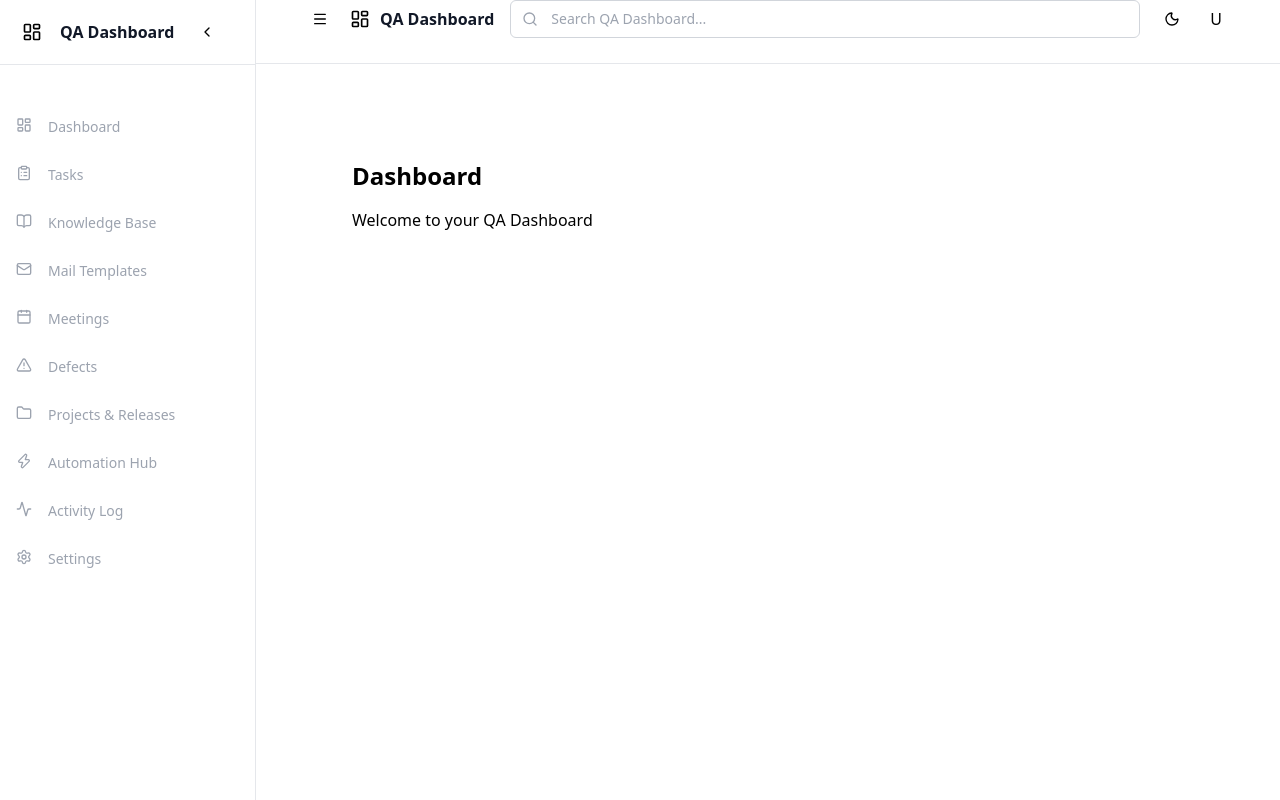
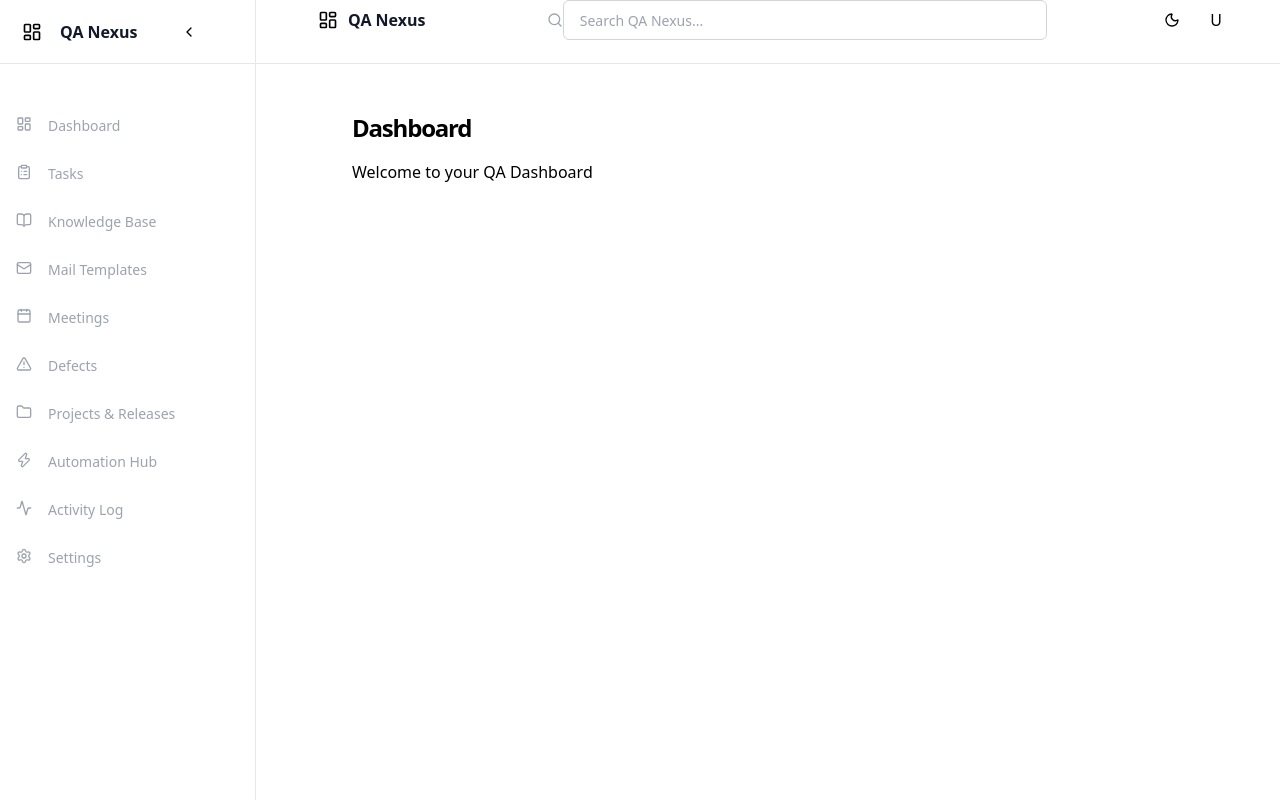
Before and after one commit to Dhanush03Kumar/QA-Nexus, a React (Vite) app: page / in a window 1280 px wide. Built offline with nearby package versions, Linux system fonts and the light colour scheme.

Commit message:
Fix: UI alignment Phase 1

```diff
--- a/src/app/layout-styles.ts
+++ b/src/app/layout-styles.ts
@@ -23,7 +23,7 @@ export const headerClassNames = {
 
 /* Content Styles */
 export const contentClasses = {
-  base: 'flex-1 min-w-0 bg-white dark:bg-gray-900 overflow-y-auto p-6 sm:p-8 lg:p-12',
+  base: 'flex-1 min-w-0 bg-white dark:bg-gray-900 overflow-y-auto px-6 sm:px-8 lg:px-12 pt-6 pb-4',
 }
 
 /* Sidebar Styles */
@@ -39,7 +39,7 @@ export const sidebarClasses = {
 /* Navigation Item Styles */
 export const navItemClasses = {
   base: 'flex items-center px-4 py-3 text-sm font-medium transition-colors duration-200 rounded-md',
-  active: 'bg-primary/50 text-primary-600 border-l-4 border-primary pl-3',
+  active: 'bg-primary/10 text-primary rounded-md',
   inactive: 'text-gray-400 hover:bg-gray-50 dark:hover:bg-gray-700/50 hover:text-gray-900 dark:hover:text-white',
   icon: 'flex-shrink-0 h-5 w-5',
 }
@@ -57,13 +57,13 @@ export const interactionStates = {
 
 /* Typography Scale (using Tailwind's default scale) */
 export const typography = {
-  display: 'text-3xl font-bold',
-  headline: 'text-2xl font-semibold',
-  title: 'text-xl font-medium',
-  subtitle: 'text-lg',
+  display: 'text-3xl font-bold tracking-tighter',
+  headline: 'text-2xl font-semibold tracking-tighter',
+  title: 'text-xl font-medium tracking-tight',
+  subtitle: 'text-lg tracking-tight',
   body: 'text-base',
   caption: 'text-sm',
-  overline: 'text-xs font-medium',
+  overline: 'text-xs font-medium tracking-wider',
 }
 
 /* Color Palette Extensions */
@@ -76,20 +76,20 @@ export const colors = {
   },
   background: {
     light: 'white',
-    dark: 'gray-900',
+    dark: 'gray-800', // Changed from gray-900 to improve contrast and reduce excessive darkness
     elevated: 'gray-50',
-    darkElevated: 'gray-800',
+    darkElevated: 'gray-700', // Changed from gray-800
   },
   text: {
     light: 'gray-900',
-    dark: 'gray-100',
+    dark: 'gray-50', // Changed from gray-100 to improve contrast on dark bg
     muted: 'gray-500',
     darkMuted: 'gray-400',
   },
   border: {
     light: 'gray-200',
-    dark: 'gray-700',
+    dark: 'gray-600', // Changed from gray-700 to improve contrast
     lightMuted: 'gray-300',
-    darkMuted: 'gray-600',
+    darkMuted: 'gray-500',
   }
 }
--- a/src/components/layout/header.tsx
+++ b/src/components/layout/header.tsx
@@ -23,7 +23,7 @@ const PAGE_TITLES: Record<string, string> = {
   '/activity-log': 'Activity Log',
   '/settings': 'Settings',
   // Default fallback
-  default: 'QA Dashboard'
+  default: 'QA Nexus'
 }
 
 /**
@@ -79,10 +79,10 @@ export const Header = ({ toggleSidebar }: { toggleSidebar: () => void }) => {
       <div className={`${headerClassNames.flex} w-full`}>
         {/* Left Section: Branding and Navigation Toggle */}
         <div className="flex items-center space-x-3">
-          {/* Sidebar Toggle Button */}
+          {/* Sidebar Toggle Button (hamburger) - only show on mobile */}
           <button
             onClick={toggleSidebar}
-            className="p-2 rounded-hover hover:bg-gray-100 dark:hover:bg-gray-700/50 transition-colors"
+            className="md:hidden p-2 rounded-hover hover:bg-gray-100 dark:hover:bg-gray-700/50 transition-colors"
             aria-label="Toggle navigation sidebar"
             title="Toggle navigation sidebar"
           >
@@ -95,23 +95,23 @@ export const Header = ({ toggleSidebar }: { toggleSidebar: () => void }) => {
               <LayoutDashboard className="h-5 w-5 text-primary" />
             </div>
             <span className="font-semibold text-gray-900 dark:text-gray-100">
-              QA Dashboard
+              QA Nexus
             </span>
           </div>
         </div>
 
         {/* Center Section: Global Search Input */}
-        <div className="flex-1 mx-4">
-          <div className="relative">
-            <Search className="absolute left-3 top-1/2 -translate-y-1/2 h-4 w-4 text-gray-400" />
+        <div className="flex flex-1 justify-center px-6 items-center">
+          <div className="relative w-full max-w-lg h-full flex items-center">
+            <Search className="ml-3 h-4 w-4 text-gray-400" />
             <input
               type="text"
-              placeholder="Search QA Dashboard..."
-              className="pl-10 pr-4 py-2 w-full bg-white dark:bg-gray-800 border border-gray-300 dark:border-gray-600 rounded-md focus:ring-2 focus:ring-primary focus:border-transparent outline-none text-sm transition-all duration-200"
+              placeholder="Search QA Nexus..."
+              className="flex-1 pl-4 pr-4 py-2 h-10 bg-white dark:bg-gray-800 border border-gray-300 dark:border-gray-600 rounded-md focus:ring-2 focus:ring-primary focus:border-transparent outline-none text-sm transition-all duration-200"
               // Note: onChange intentionally left empty as per requirements
               // Search functionality will be implemented in later phases
               onChange={(e) => {}}
-              aria-label="Search QA Dashboard"
+              aria-label="Search QA Nexus"
             />
           </div>
         </div>
--- a/src/components/layout/sidebar.tsx
+++ b/src/components/layout/sidebar.tsx
@@ -55,14 +55,14 @@ export const Sidebar = ({ isCollapsed, onToggle }: SidebarProps) => {
     >
       <div className="flex h-full flex-col">
         {/* Sidebar Header: Branding & Toggle Button */}
-        <div className="flex items-center justify-between px-4 py-3 border-b border-gray-200 dark:border-gray-700">
+        <div className="flex h-16 items-center justify-between px-4 border-b border-gray-200 dark:border-gray-700">
           {/* App Logo/Branding */}
           <div className="flex items-center space-x-3">
             <div className="h-8 w-8 bg-primary/10 rounded-full flex items-center justify-center">
               <LayoutDashboard className="h-5 w-5 text-primary" />
             </div>
-            <span className="hidden md:block font-semibold text-gray-900 dark:text-gray-100">
-              QA Dashboard
+            <span className={`${isCollapsed ? 'hidden' : 'block'} font-semibold text-gray-900 dark:text-gray-100`}>
+              QA Nexus
             </span>
           </div>
 
```
